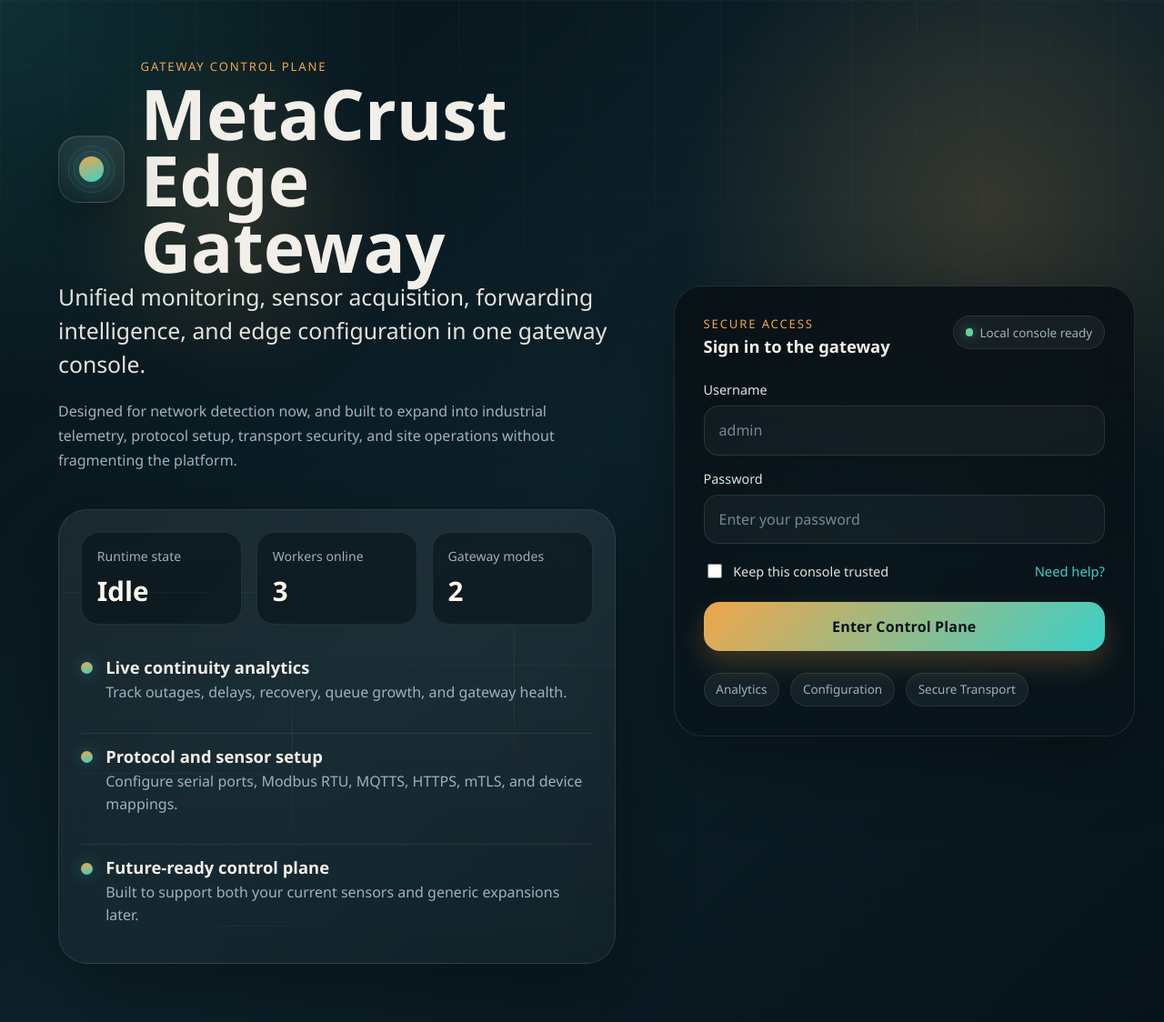
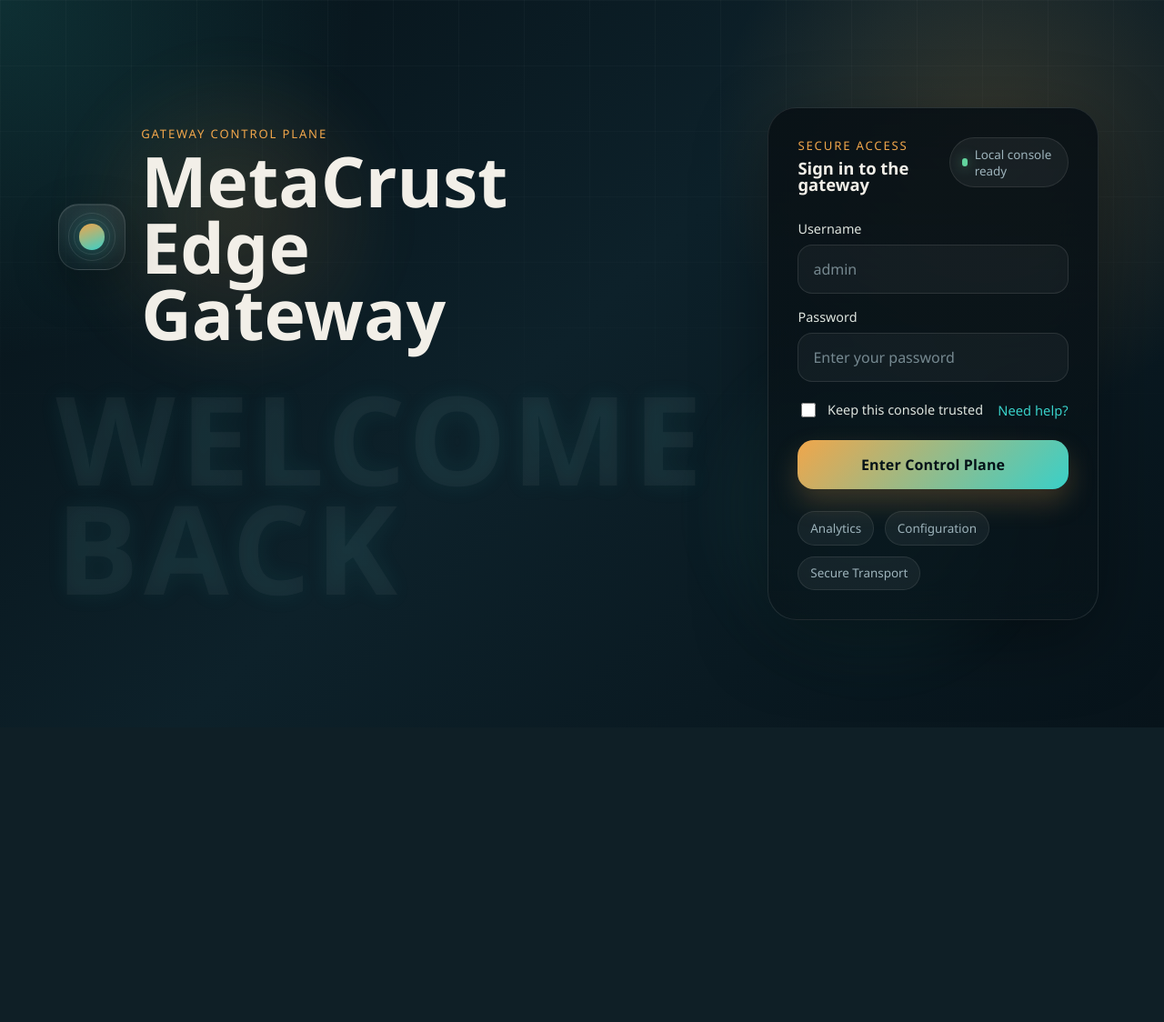
Before and after one commit to haseebzaib/AES-analytical_engine, a FastAPI app: page / in a window 1280 px wide. Shown: the whole page at 91% size. After the commit the page ends 775 px from the top, so only its background shows below. Run offline with FastAPI, Linux system fonts and the light colour scheme.

Commit message:
simplified the login page

```diff
--- a/webpage/routes.py
+++ b/webpage/routes.py
@@ -20,10 +20,6 @@ async def login_page(request: Request) -> HTMLResponse:
         {
             "product_name": "MetaCrust Edge Gateway",
             "page_title": "Secure Access",
-            "hero_metrics": [
-                {"label": "Runtime state", "value": str(runtime_snapshot.get("runtime_state", "idle")).title()},
-                {"label": "Workers online", "value": str(runtime_snapshot.get("worker_count", 0))},
-                {"label": "Gateway modes", "value": "2"},
-            ],
+            "runtime_state": str(runtime_snapshot.get("runtime_state", "idle")).title(),
         },
     )
--- a/webpage/static/css/app.css
+++ b/webpage/static/css/app.css
@@ -77,7 +77,7 @@ body::after {
 .hero-panel {
     display: flex;
     flex-direction: column;
-    justify-content: space-between;
+    justify-content: center;
     padding: 2rem;
 }
 
@@ -145,164 +145,22 @@ h2 {
     font-size: 1.15rem;
 }
 
-.hero-copy {
-    max-width: 44rem;
+.hero-stage {
+    position: relative;
+    display: grid;
+    margin-top: 2.5rem;
+    pointer-events: none;
 }
 
-.lead {
-    margin: 0 0 1.2rem;
-    font-size: clamp(1.1rem, 2vw, 1.55rem);
-    line-height: 1.5;
-    color: rgba(242, 239, 232, 0.94);
-}
-
-.supporting {
-    margin: 0;
-    max-width: 38rem;
-    color: var(--muted);
-    font-size: 1rem;
-    line-height: 1.7;
-}
-
-.hero-surface {
-    position: relative;
-    overflow: hidden;
-    margin-top: 2.5rem;
-    padding: 1.5rem;
-    border-radius: 2rem;
-    background: linear-gradient(180deg, rgba(255, 255, 255, 0.07), rgba(255, 255, 255, 0.03));
-    border: 1px solid rgba(255, 255, 255, 0.1);
-    box-shadow: var(--shadow);
-    backdrop-filter: blur(18px);
-}
-
-.signal-grid {
-    position: absolute;
-    inset: 0;
-    opacity: 0.9;
-}
-
-.signal-grid span {
-    position: absolute;
-    border-radius: 999px;
-    background: linear-gradient(90deg, transparent, rgba(57, 208, 200, 0.28), transparent);
-    animation: signalPulse 9s linear infinite;
-}
-
-.signal-grid span:nth-child(1) {
-    top: 18%;
-    left: -12%;
-    width: 60%;
-    height: 1px;
-}
-
-.signal-grid span:nth-child(2) {
-    top: 34%;
-    right: -18%;
-    width: 68%;
-    height: 1px;
-    animation-delay: -2s;
-}
-
-.signal-grid span:nth-child(3) {
-    top: 58%;
-    left: -8%;
-    width: 58%;
-    height: 1px;
-    animation-delay: -4s;
-}
-
-.signal-grid span:nth-child(4) {
-    top: 10%;
-    right: 18%;
-    width: 1px;
-    height: 55%;
-    background: linear-gradient(180deg, transparent, rgba(240, 166, 75, 0.26), transparent);
-    animation-delay: -1s;
-}
-
-.signal-grid span:nth-child(5) {
-    top: 30%;
-    left: 42%;
-    width: 1px;
-    height: 48%;
-    background: linear-gradient(180deg, transparent, rgba(57, 208, 200, 0.26), transparent);
-    animation-delay: -5s;
-}
-
-.signal-grid span:nth-child(6) {
-    bottom: 8%;
-    left: 18%;
-    width: 36%;
-    height: 1px;
-    background: linear-gradient(90deg, transparent, rgba(240, 166, 75, 0.24), transparent);
-    animation-delay: -3s;
-}
-
-.metric-strip,
-.feature-list {
-    position: relative;
-    z-index: 1;
-}
-
-.metric-strip {
-    display: grid;
-    grid-template-columns: repeat(3, minmax(0, 1fr));
-    gap: 1rem;
-    margin-bottom: 1.4rem;
-}
-
-.metric-card {
-    display: grid;
-    gap: 0.45rem;
-    padding: 1rem 1.05rem;
-    border-radius: 1.2rem;
-    background: rgba(5, 15, 20, 0.52);
-    border: 1px solid rgba(255, 255, 255, 0.09);
-}
-
-.metric-card span {
-    color: var(--muted);
-    font-size: 0.88rem;
-}
-
-.metric-card strong {
-    font-size: 1.85rem;
-    font-weight: 600;
-    color: #fff7eb;
-}
-
-.feature-list {
-    display: grid;
-    gap: 1rem;
-}
-
-.feature-item {
-    display: grid;
-    grid-template-columns: auto 1fr;
-    gap: 0.9rem;
-    align-items: start;
-    padding: 1rem 0;
-    border-top: 1px solid rgba(255, 255, 255, 0.08);
-}
-
-.feature-item:first-child {
-    border-top: none;
-}
-
-.feature-item p {
-    margin: 0.35rem 0 0;
-    color: var(--muted);
-    line-height: 1.55;
-}
-
-.feature-dot {
-    width: 0.8rem;
-    height: 0.8rem;
-    margin-top: 0.22rem;
-    border-radius: 999px;
-    background: linear-gradient(160deg, var(--accent), var(--accent-cool));
-    box-shadow: 0 0 18px rgba(57, 208, 200, 0.38);
+.hero-stage-line {
+    font-family: var(--font-display);
+    font-size: clamp(4rem, 11vw, 8.5rem);
+    font-weight: 700;
+    line-height: 0.88;
+    letter-spacing: 0.04em;
+    color: rgba(255, 255, 255, 0.045);
+    text-shadow: 0 0 24px rgba(57, 208, 200, 0.08);
+    transform: translateX(-0.02em);
 }
 
 .auth-panel {
@@ -498,10 +356,6 @@ h2 {
         font-size: 2.6rem;
     }
 
-    .metric-strip {
-        grid-template-columns: 1fr;
-    }
-
     .auth-head,
     .form-row {
         flex-direction: column;
--- a/webpage/templates/login.html
+++ b/webpage/templates/login.html
@@ -14,61 +14,9 @@
                 <h1>{{ product_name }}</h1>
             </div>
         </div>
-
-        <div class="hero-copy">
-            <p class="lead">
-                Unified monitoring, sensor acquisition, forwarding intelligence, and edge
-                configuration in one gateway console.
-            </p>
-            <p class="supporting">
-                Designed for network detection now, and built to expand into industrial
-                telemetry, protocol setup, transport security, and site operations without
-                fragmenting the platform.
-            </p>
-        </div>
-
-        <div class="hero-surface">
-            <div class="signal-grid" aria-hidden="true">
-                <span></span>
-                <span></span>
-                <span></span>
-                <span></span>
-                <span></span>
-                <span></span>
-            </div>
-
-            <div class="metric-strip">
-                {% for metric in hero_metrics %}
-                <article class="metric-card">
-                    <span>{{ metric.label }}</span>
-                    <strong>{{ metric.value }}</strong>
-                </article>
-                {% endfor %}
-            </div>
-
-            <div class="feature-list">
-                <div class="feature-item">
-                    <span class="feature-dot"></span>
-                    <div>
-                        <h2>Live continuity analytics</h2>
-                        <p>Track outages, delays, recovery, queue growth, and gateway health.</p>
-                    </div>
-                </div>
-                <div class="feature-item">
-                    <span class="feature-dot"></span>
-                    <div>
-                        <h2>Protocol and sensor setup</h2>
-                        <p>Configure serial ports, Modbus RTU, MQTTS, HTTPS, mTLS, and device mappings.</p>
-                    </div>
-                </div>
-                <div class="feature-item">
-                    <span class="feature-dot"></span>
-                    <div>
-                        <h2>Future-ready control plane</h2>
-                        <p>Built to support both your current sensors and generic expansions later.</p>
-                    </div>
-                </div>
-            </div>
+        <div class="hero-stage" aria-hidden="true">
+            <span class="hero-stage-line">WELCOME</span>
+            <span class="hero-stage-line">BACK</span>
         </div>
     </section>
 
```
